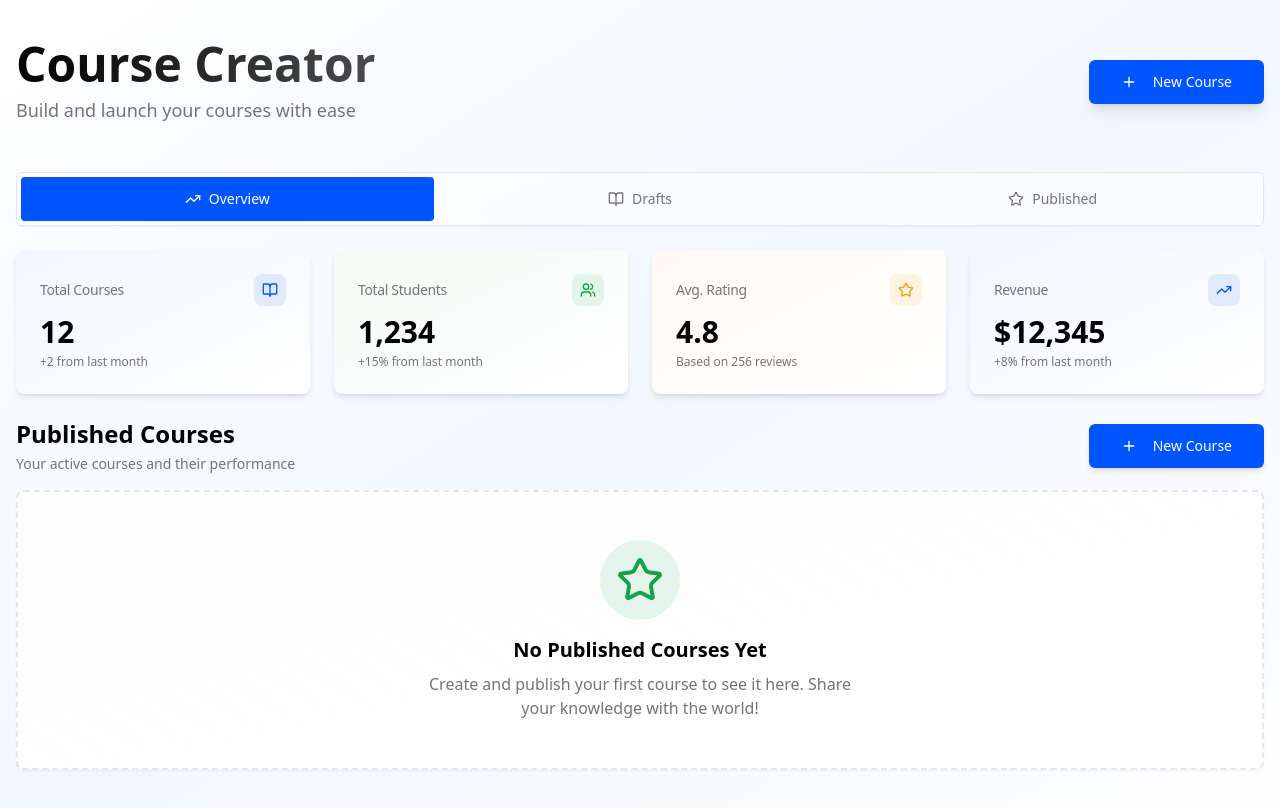
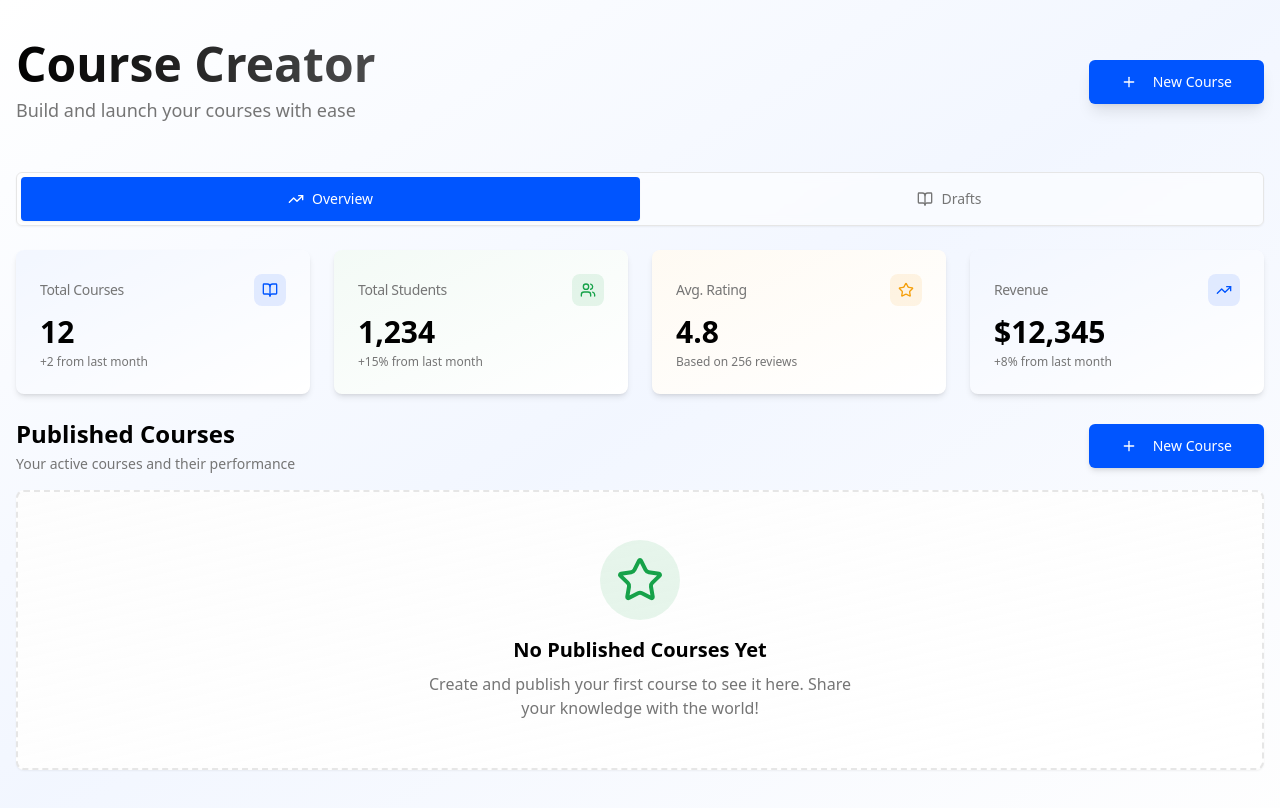
Before and after one commit to NowLearn98/course-creation-process, a React (Vite) app: page / in a window 1280 px wide. Built offline with nearby package versions, Linux system fonts and the light colour scheme.

Commit message:
Remove published course tab

```diff
--- a/src/pages/Index.tsx
+++ b/src/pages/Index.tsx
@@ -73,7 +73,7 @@ const Index = () => {
 
         {/* Main Content */}
         <Tabs defaultValue="overview" className="w-full space-y-6">
-          <TabsList className="grid w-full grid-cols-3 h-auto p-1 bg-card/50 backdrop-blur-sm border shadow-sm">
+          <TabsList className="grid w-full grid-cols-2 h-auto p-1 bg-card/50 backdrop-blur-sm border shadow-sm">
             <TabsTrigger
               value="overview"
               className="flex items-center gap-2 data-[state=active]:bg-primary data-[state=active]:text-primary-foreground py-3"
@@ -87,13 +87,6 @@ const Index = () => {
             >
               <BookOpen className="w-4 h-4" />
               <span className="hidden sm:inline">Drafts</span>
-            </TabsTrigger>
-            <TabsTrigger
-              value="published"
-              className="flex items-center gap-2 data-[state=active]:bg-primary data-[state=active]:text-primary-foreground py-3"
-            >
-              <Star className="w-4 h-4" />
-              <span className="hidden sm:inline">Published</span>
             </TabsTrigger>
           </TabsList>
 
@@ -195,22 +188,6 @@ const Index = () => {
             <DraftsList onEditDraft={handleEditDraft} />
           </TabsContent>
 
-          <TabsContent value="published" className="space-y-6 animate-fade-in">
-            <div className="flex flex-col sm:flex-row sm:items-center sm:justify-between gap-4 mb-6">
-              <div>
-                <h2 className="text-2xl md:text-3xl font-bold text-foreground">Published Courses</h2>
-                <p className="text-sm md:text-base text-muted-foreground mt-1">Manage your live courses</p>
-              </div>
-              <Button
-                onClick={handleCreateNew}
-                className="shadow-md hover:shadow-lg transition-all duration-300 self-start sm:self-auto"
-              >
-                <Plus className="w-4 h-4 mr-2" />
-                Publish New
-              </Button>
-            </div>
-            <PublishedCoursesList onEditCourse={handleEditPublished} />
-          </TabsContent>
         </Tabs>
 
         {/* Course Creation Modal */}
```
